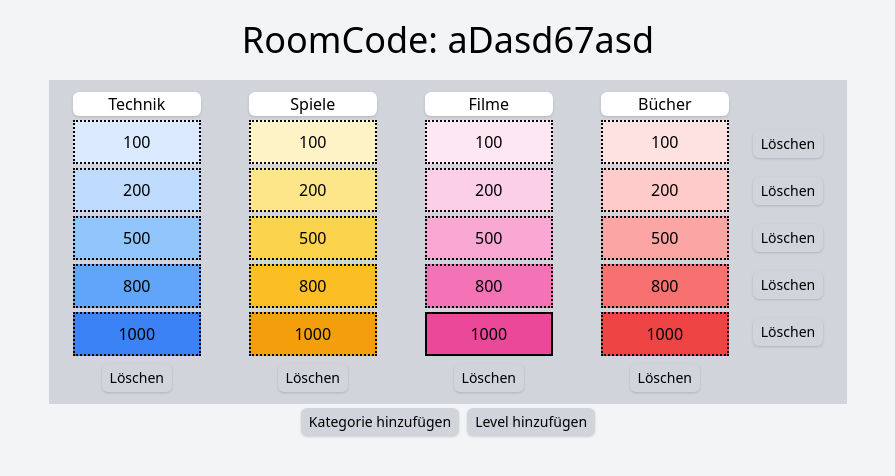
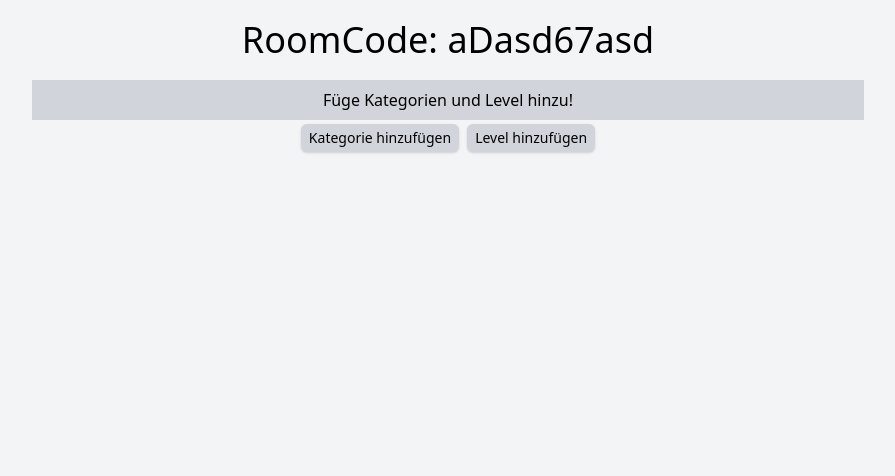
Before and after one commit to CubE135/Nerdquiz, a Nuxt app: page /host in a window 1280 px wide. Shown: the top 476 px of the page, without its empty margins (192-1087 px from the left). Built offline with nearby package versions, Linux system fonts and the light colour scheme.

Commit message:
⚰️ Remove TestData

```diff
--- a/pages/host.vue
+++ b/pages/host.vue
@@ -58,56 +58,10 @@ export default {
   data () {
     return {
       questionTypes: ['text', 'video', 'sound'],
-      categories: [
-        {
-          id: 0,
-          title: 'Technik'
-        },
-        {
-          id: 1,
-          title: 'Spiele'
-        },
-        {
-          id: 2,
-          title: 'Filme'
-        },
-        {
-          id: 3,
-          title: 'Bücher'
-        }
-      ],
-      levels: [
-        {
-          id: 0,
-          value: '100'
-        },
-        {
-          id: 1,
-          value: '200'
-        },
-        {
-          id: 2,
-          value: '500'
-        },
-        {
-          id: 3,
-          value: '800'
-        },
-        {
-          id: 4,
-          value: '1000'
-        }
-      ],
+      categories: [],
+      levels: [],
       players: [],
-      questions: [
-        {
-          id: 0,
-          category: 2,
-          level: 4,
-          type: 'video',
-          value: 'wie gehts?'
-        }
-      ],
+      questions: [],
       forms: {
         category: '',
         level: '0'
```
